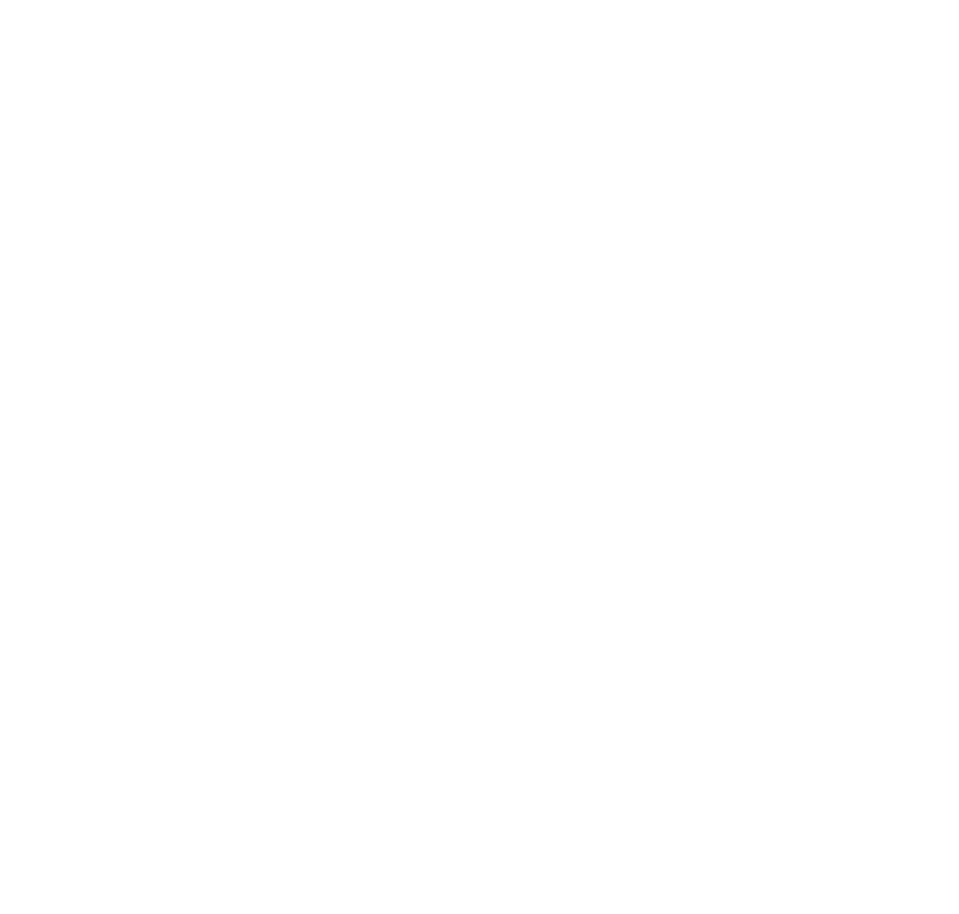
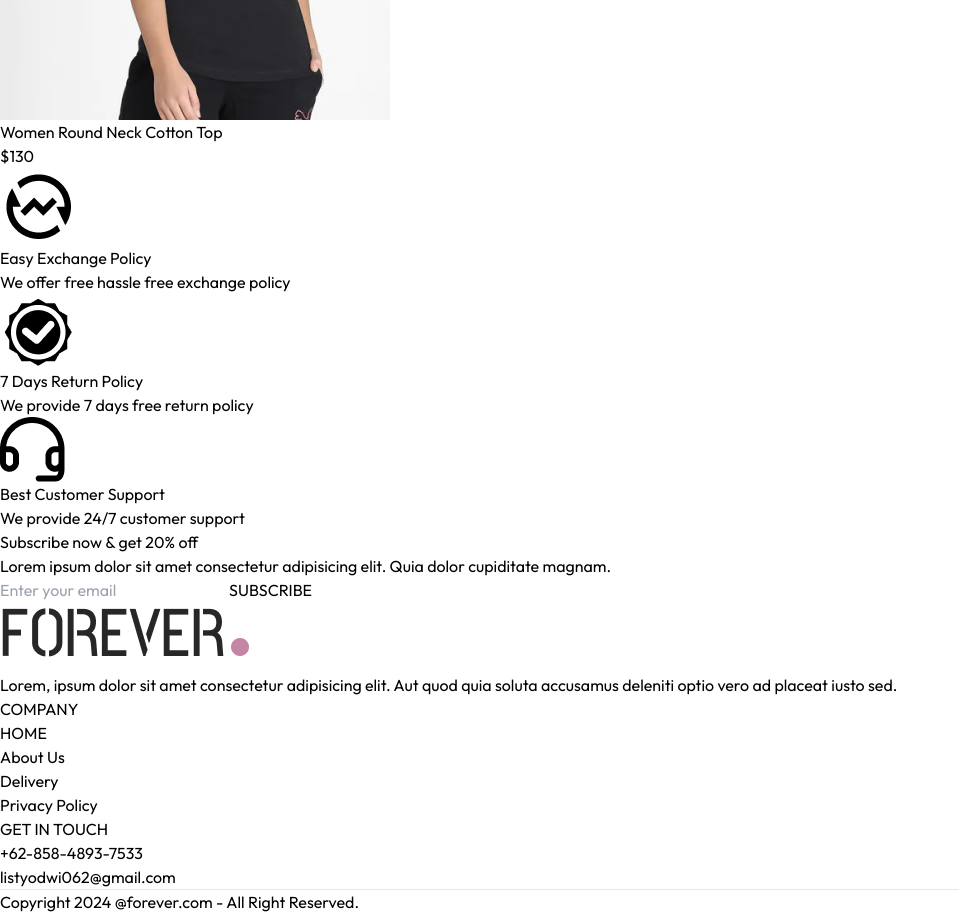
Before and after one commit to ListyaDwiSubagya/Ecommerce-App, a React app in the folder frontend/: page / in a window 1280 px wide. Shown: the part 9000-9914 px from the top of the page, without its empty margins (0-959 px from the left). Before the commit the page ends 6630 px from the top, so only its background shows below. Built offline with nearby package versions, Linux system fonts and the light colour scheme; the HTML template or start-up script is replaced by a standard one.

Commit message:
frontend

```diff
--- a/frontend/src/App.jsx
+++ b/frontend/src/App.jsx
@@ -10,6 +10,7 @@
 import PlaceOrder from './pages/PlaceOrder'
 import Orders from './pages/Orders'
 import Navbar from './components/Navbar'
+import Footer from './components/Footer'
 
 const App = () => {
   return (
@@ -26,6 +27,7 @@
         <Route path='/place-order' element={<PlaceOrder/>}/>
         <Route path='/orders' element={<Orders/>}/>
       </Routes>
+      <Footer/>
     </div>
   )
 }
--- /dev/null
+++ b/frontend/src/components/BestSeller.jsx
@@ -0,0 +1,35 @@
+import React, { useContext, useEffect, useState } from 'react'
+import { ShopContect } from '../context/ShopContect'
+import Title from './Title';
+import ProductItem from './productItem';
+
+const BestSeller = () => {
+
+    const {products} = useContext(ShopContect);
+    const [bestSeller, setBestSeller] = useState([]);
+
+    useEffect(() => {
+        const bestProduct = products.filter((item)=>(item.bestseller));
+        setBestSeller(bestProduct.slice(0,5))
+    }, [])
+
+  return (
+    <div className='my-10'>
+        <div className='text-center text-3xl py-8'>
+            <Title text1={'BEST'} text2={'SELLER'}/>
+            <p className='w-3/4 m-auto text-xs sm:text-sm md:text-base text-gray-600'>
+                Lorem ipsum dolor sit amet consectetur, adipisicing elit. Laudantium saepe mollitia repellat numquam repudiandae facilis.
+            </p>
+        </div>
+        <div className='grid grid-cols-2 sm:grid-cols-3 md:grid-cols-4 lg:grid-cols-5 gap-4 gap-y-6'>
+            {
+                 bestSeller.map((item, index) => (
+                    <ProductItem key={index} id={item._id} image={item.image} name={item.name} price={item.price}/>
+                ))
+            }
+        </div>
+    </div>
+  )
+}
+
+export default BestSeller
--- /dev/null
+++ b/frontend/src/components/Footer.jsx
@@ -0,0 +1,38 @@
+import React from 'react'
+import { assets } from '../assets/assets'
+
+
+const Footer = () => {
+  return (
+    <div>
+        <div className='flex flex-col sm:grid grid-cols-[3fr_1fr_1fr] gap-14 my-10 mt-40 text-sm'>
+            <div className=''>
+                <img className='mb-5 w-32' src={assets.logo} alt="" />
+                <p className='w-full md:w-2/3 text-gray-600'>Lorem, ipsum dolor sit amet consectetur adipisicing elit. Aut quod quia soluta accusamus deleniti optio vero ad placeat iusto sed.</p>
+            </div>
+            <div>
+                <p className='text-xl font-medium mb-5'>COMPANY</p>
+                <ul className='flex flex-col gap-1 text-gray-600'>
+                    <li>HOME</li>
+                    <li>About Us</li>
+                    <li>Delivery</li>
+                    <li>Privacy Policy</li>
+                </ul>
+            </div>
+            <div>
+                <p className='text-xl font-medium mb-5'>GET IN TOUCH</p>
+                <ul className='flex flex-col gap-1 text-gray-600'>
+                    <li>+62-858-4893-7533</li>
+                    <li>listyodwi062@gmail.com</li>
+                </ul>
+            </div>
+        </div>
+        <div>
+            <hr />
+            <p className='py-5 text-sm text-center'>Copyright 2024 @forever.com - All Right Reserved.</p>
+        </div>
+    </div>
+  )
+}
+
+export default Footer
--- /dev/null
+++ b/frontend/src/components/NewsLetter.jsx
@@ -0,0 +1,23 @@
+import React from 'react'
+
+const NewsLetter = () => {
+
+  const onSubmitHandler = (event) => {
+    event.preventDefault();
+  }
+
+  return (
+    <div className='text-center '>
+        <p className='text-2xl font-medium text-gray-800'>Subscribe now & get 20% off</p>
+        <p className='text-gray-400 mt-3'>
+          Lorem ipsum dolor sit amet consectetur adipisicing elit. Quia dolor cupiditate magnam.
+        </p>
+        <form onSubmit={onSubmitHandler} className='w-full sm:w-1/2 flex items-center gap-3 mx-auto my-6 border pl-3'>
+          <input className='w-full sm:flex-1 outline-none' type="email" placeholder='Enter your email' />
+          <button type='submit' className='bg-black text-white text-xs px-10 py-4'>SUBSCRIBE</button>
+        </form>
+    </div>
+  )
+}
+
+export default NewsLetter
--- /dev/null
+++ b/frontend/src/components/OurPolicy.jsx
@@ -0,0 +1,26 @@
+import React from 'react'
+import { assets } from '../assets/assets'
+
+const OurPolicy = () => {
+  return (
+    <div className='flex flex-col sm:flex-row justify-around gap-12 sm:gap-2 text-center py-20 text-xs sm:text-sm md:text-base text-gray-700'>
+        <div className=''>
+            <img src={assets.exchange_icon} className='w-12 m-auto mb-5' alt="" />
+            <p className='font-semibold '>Easy Exchange Policy</p>
+            <p className='text-gray-400'>We offer free hassle free exchange policy</p>
+        </div>
+        <div className=''>
+            <img src={assets.quality_icon} className='w-12 m-auto mb-5' alt="" />
+            <p className='font-semibold '>7 Days Return Policy</p>
+            <p className='text-gray-400'>We provide 7 days free return policy</p>
+        </div>
+        <div className=''>
+            <img src={assets.support_img} className='w-12 m-auto mb-5' alt="" />
+            <p className='font-semibold '>Best Customer Support</p>
+            <p className='text-gray-400'>We provide 24/7 customer support</p>
+        </div>
+    </div>
+  )
+}
+
+export default OurPolicy
--- a/frontend/src/pages/Collection.jsx
+++ b/frontend/src/pages/Collection.jsx
@@ -1,8 +1,22 @@
-import React from 'react'
+import React, { useContext, useState } from 'react'
+import { ShopContect } from '../context/ShopContect'
 
 const Collection = () => {
+
+  const {products} = useContext(ShopContect);
+  const [showFilter, setShowFilter] = useState(false);
+
   return (
-    <div>Collection</div>
+    <div className='flex flex-col sm:flex-row gap-1 sm:gap-10 pt-10 border-t'>
+
+    {/* filter options */}
+    <div className='min-w-60'>
+      <p className='my-2 text-xl flex items-center cursor-pointer gap-2'>FILTERS</p>
+      {/* category filer */}
+      <div className={`border border-gray-300 pl-5 py-3 mt-6 ${showFilter ? '' : 'hidden'} sm:block`}></div>
+    </div>
+
+    </div>
   )
 }
 
--- a/frontend/src/pages/Home.jsx
+++ b/frontend/src/pages/Home.jsx
@@ -1,12 +1,18 @@
 import React from 'react'
 import Hero from '../components/Hero'
 import LatestCollection from '../components/LatestCollection'
+import BestSeller from '../components/BestSeller'
+import OurPolicy from '../components/OurPolicy'
+import NewsLetter from '../components/NewsLetter'
 
 const Home = () => {
   return (
     <div>
       <Hero/>
       <LatestCollection/>
+      <BestSeller/>
+      <OurPolicy/>
+      <NewsLetter/>
     </div>
   )
 }
```
